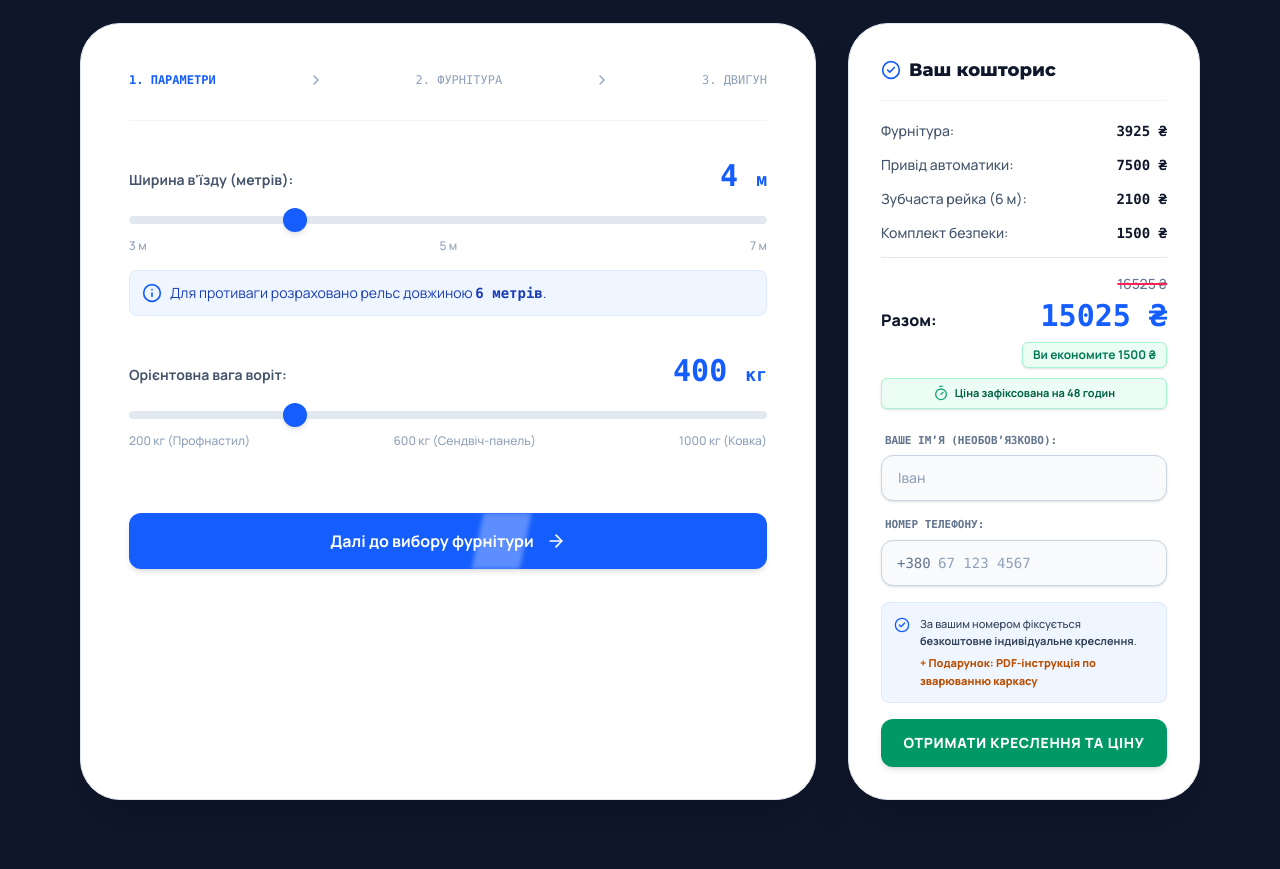
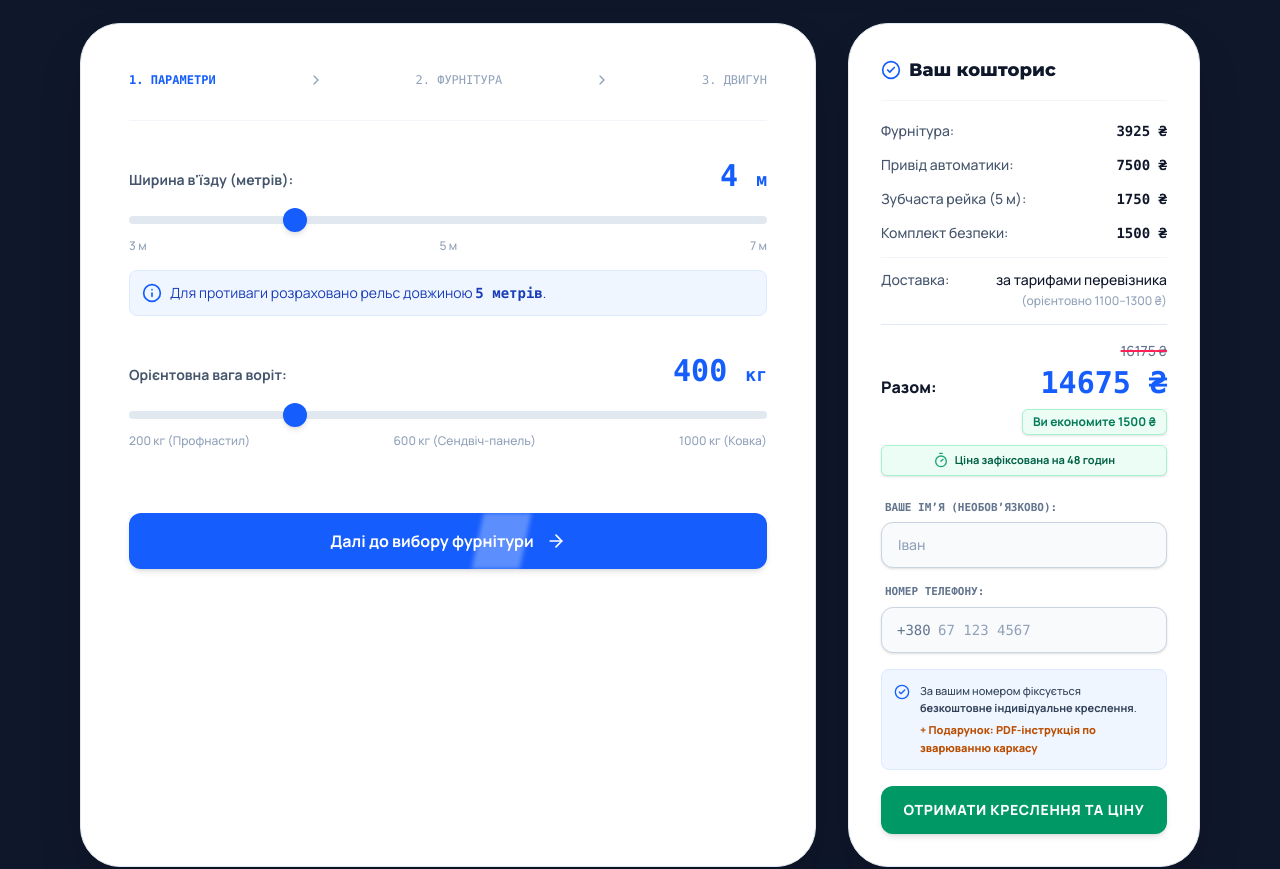
Before and after one commit to alex-calc/gate, a React (Vite) app: page / in a window 1280 px wide. Shown: the part 1060-1929 px from the top of the page. Built offline with nearby package versions, Linux system fonts and the light colour scheme.

Commit message:
feat: update pricing logic and Rotelli wifi rules

```diff
--- a/src/App.tsx
+++ b/src/App.tsx
@@ -14,9 +14,33 @@ import {
 // ============================================================
 
 const ENGINES_CATALOG = [
-  { id: 'edinger-s6', name: 'Edinger S6', maxWeight: 600, power: '350W', gears: 'Металл', price: 7500, desc: 'Ідеально для побутових воріт до 4 метрів. Сталевий редуктор.' },
-  { id: 'miller-mt800', name: 'Miller Technics 800', maxWeight: 800, power: '400W', gears: 'Латунь/Сталь', price: 11200, desc: 'Преміум-клас. Надійний двигун для важких воріт.' },
-  { id: 'rotelli-premium', name: 'Rotelli Premium 1100', maxWeight: 1100, power: '500W', gears: 'Сталь', price: 13500, desc: 'Промисловий запас міцності для масивних конструкцій.' }
+  {
+    id: 'edinger-s6',
+    name: 'Edinger S6',
+    tag: 'ТОП ЦІНА/ЯКІСТЬ',
+    description: 'Ідеально для побутових воріт до 4-5 метрів. Сталевий редуктор.',
+    specs: ['350W', 'Метал', 'до 600 кг'],
+    basePrice: 7500,
+    maxWeight: 600
+  },
+  {
+    id: 'miller-technics-800',
+    name: 'Miller Technics 800',
+    tag: 'ВИБІР ЕКСПЕРТІВ',
+    description: 'Преміум-клас. Надійний двигун з масивним металевим редуктором для важких умов.',
+    specs: ['400W', 'Латунь/Сталь', 'до 800 кг'],
+    basePrice: 14999,
+    maxWeight: 800
+  },
+  {
+    id: 'rotelli-sl1100',
+    name: 'Rotelli Premium SL 1100 Wi-Fi',
+    tag: 'ЄВРОПЕЙСЬКИЙ ПРЕМІУМ',
+    description: 'Промисловий запас міцності та вбудоване керування з телефона в комплекті.',
+    specs: ['500W', 'Сталь', 'до 1100 кг'],
+    basePrice: 14480,
+    maxWeight: 1100
+  }
 ];
 
 const HARDWARE_CATALOG = [
@@ -221,11 +245,13 @@ export default function App() {
   // --- Розрахунок вартості (без змін) ---
   const currentHardware = HARDWARE_CATALOG.find(h => h.id === selectedHardware) || HARDWARE_CATALOG[0];
   const currentEngine = ENGINES_CATALOG.find(e => e.id === selectedEngine) || ENGINES_CATALOG[0];
-  const railLength = Math.ceil(gateWidth * 1.5);
+  const railLength = gateWidth + 1;
   const railPrice = railLength * 350;
-  const wifiPrice = includeWifi ? 600 : 0;
+
+  const isRotelli = currentEngine.id === 'rotelli-sl1100';
+  const wifiPrice = (includeWifi && !isRotelli) ? 600 : 0;
   const safetyPrice = includeSafety ? 1500 : 0;
-  const totalPrice = currentHardware.price + currentEngine.price + railPrice + wifiPrice + safetyPrice;
+  const totalPrice = currentHardware.price + currentEngine.basePrice + railPrice + wifiPrice + safetyPrice;
 
   // --- Фільтрація по вазі (матриця сумісності) ---
   const compatibleEngines = ENGINES_CATALOG.filter(e => e.maxWeight >= gateWeight);
@@ -463,18 +489,15 @@ export default function App() {
                         <div className="flex flex-col sm:flex-row sm:justify-between sm:items-start mb-2 gap-1.5">
                           <h4 className="font-bold text-slate-900 text-base flex flex-wrap items-center gap-2">
                             {engine.name}
-                            {engine.id === 'edinger-s6' && (
-                              <span className="bg-blue-100 text-blue-700 text-[10px] px-2 py-0.5 rounded border border-blue-200 font-mono whitespace-nowrap font-bold">ТОП ЦІНА/ЯКІСТЬ</span>
-                            )}
-                            {(engine.id === 'miller-mt800' || engine.id === 'rotelli-premium') && (
-                              <span className="bg-emerald-100 text-emerald-700 text-[10px] px-2 py-0.5 rounded border border-emerald-200 font-mono whitespace-nowrap font-bold">🇮🇹 MADE IN ITALY</span>
+                            {engine.tag && (
+                              <span className="bg-blue-100 text-blue-700 text-[10px] px-2 py-0.5 rounded border border-blue-200 font-mono whitespace-nowrap font-bold">{engine.tag}</span>
                             )}
                           </h4>
-                          <span className="font-mono text-blue-600 font-bold text-base sm:text-lg whitespace-nowrap">{engine.price} ₴</span>
+                          <span className="font-mono text-blue-600 font-bold text-base sm:text-lg whitespace-nowrap">{engine.basePrice} ₴</span>
                         </div>
-                        <p className="text-sm text-slate-600 leading-relaxed">{engine.desc}</p>
+                        <p className="text-sm text-slate-600 leading-relaxed">{engine.description}</p>
                         <div className="text-[11px] text-slate-500 font-mono mt-2.5 bg-slate-100 inline-block px-2.5 py-1 rounded-md border border-slate-200">
-                          {engine.power} | {engine.gears} | до {engine.maxWeight} кг
+                          {engine.specs.join(' | ')}
                         </div>
                       </div>
                     </div>
@@ -485,12 +508,28 @@ export default function App() {
                 <div className="border-t border-slate-200 pt-5 space-y-3">
                   <h4 className="text-sm font-bold text-slate-900 mb-2">Додаткові модулі:</h4>
                   {[
-                    { state: includeWifi, setter: setIncludeWifi, label: 'Управління зі смартфона (Wi-Fi/GSM)', sub: 'Відкривайте ворота додатком з будь-якої точки', price: '+600 ₴', badge: 'ХІТ' },
-                    { state: includeSafety, setter: setIncludeSafety, label: 'Комплект безпеки (Фотоелементи + Лампа)', sub: 'Зупинить ворота якщо у прорізі зʼявиться людина або авто', price: '+1 500 ₴', badge: null },
+                    {
+                      state: isRotelli ? true : includeWifi,
+                      setter: setIncludeWifi,
+                      label: 'Управління зі смартфона (Wi-Fi/GSM)',
+                      sub: 'Відкривайте ворота додатком з будь-якої точки',
+                      price: isRotelli ? 'Включено' : '+600 ₴',
+                      badge: 'ХІТ',
+                      disabled: isRotelli
+                    },
+                    {
+                      state: includeSafety,
+                      setter: setIncludeSafety,
+                      label: 'Комплект безпеки (Фотоелементи + Лампа)',
+                      sub: 'Зупинить ворота якщо у прорізі зʼявиться людина або авто',
+                      price: '+1 500 ₴',
+                      badge: null,
+                      disabled: false
+                    },
                   ].map((opt, i) => (
-                    <label key={i} className="flex items-center justify-between p-4 bg-white rounded-xl border border-slate-200 cursor-pointer hover:border-slate-300 hover:bg-slate-50 shadow-sm select-none transition-all">
+                    <label key={i} className={`flex items-center justify-between p-4 bg-white rounded-xl border border-slate-200 hover:border-slate-300 hover:bg-slate-50 shadow-sm select-none transition-all ${opt.disabled ? 'opacity-70 cursor-not-allowed' : 'cursor-pointer'}`}>
                       <div className="flex items-center gap-3">
-                        <input type="checkbox" checked={opt.state} onChange={(e) => opt.setter(e.target.checked)}
+                        <input type="checkbox" checked={opt.state} onChange={(e) => !opt.disabled && opt.setter(e.target.checked)} disabled={opt.disabled}
                           className="w-5 h-5 rounded accent-blue-600" />
                         <div>
                           <div className="text-sm font-bold text-slate-900 flex items-center gap-2">
@@ -523,9 +562,9 @@ export default function App() {
             <div className="space-y-3.5 mb-6">
               {[
                 { label: 'Фурнітура:', value: currentHardware.price },
-                { label: 'Привід автоматики:', value: currentEngine.price },
+                { label: 'Привід автоматики:', value: currentEngine.basePrice },
                 { label: `Зубчаста рейка (${railLength} м):`, value: railPrice },
-                ...(includeWifi ? [{ label: 'Смарт-модуль Wi-Fi:', value: 600 }] : []),
+                ...((includeWifi && !isRotelli) ? [{ label: 'Смарт-модуль Wi-Fi:', value: 600 }] : []),
                 ...(includeSafety ? [{ label: 'Комплект безпеки:', value: 1500 }] : []),
               ].map((row, i) => (
                 <div key={i} className="flex justify-between text-sm">
@@ -533,6 +572,11 @@ export default function App() {
                   <span className="text-slate-900 font-mono font-bold">{row.value} ₴</span>
                 </div>
               ))}
+
+              <div className="flex justify-between text-sm mt-3 pt-3 border-t border-slate-100">
+                <span className="text-slate-600 font-medium">Доставка:</span>
+                <span className="text-slate-900 font-medium text-right">за тарифами перевізника<br/><span className="text-slate-400 text-xs">(орієнтовно 1100–1300 ₴)</span></span>
+              </div>
 
               {/* Маркетинг: Триггер срочности и скидка */}
               <div className="border-t border-slate-200 pt-4 flex flex-col gap-1 items-end">
```
